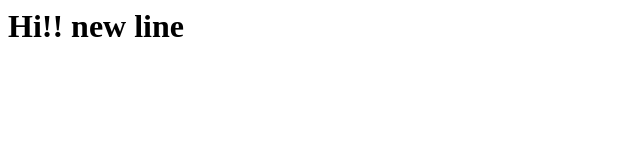
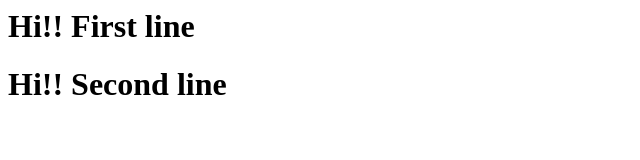
Before and after one commit to Ankan982/Test, a plain HTML site: page index.html in a window 1280 px wide. Shown: the whole page, without its empty margins (0-640 px from the left). Drawn offline with Linux system fonts and the light colour scheme.

Commit message:
second commit

```diff
--- a/index.html
+++ b/index.html
@@ -1 +1,2 @@
-<h1>Hi!! new line</h1>
+<h1>Hi!! First line</h1>
+<h1>Hi!! Second line</h1>
```
